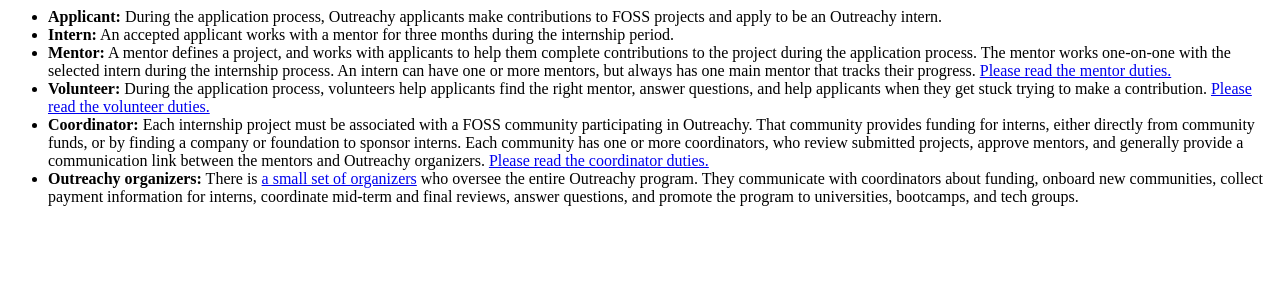
After one commit to outreachy/website, a Django app: template home/templates/home/roles.html in a window 1280 px wide. The commit adds this page. Shown: the top 300 px of the page. Run offline with Django 3.2, Linux system fonts and the light colour scheme; the template is opened without the code that fills it, so the values that code supplies are empty.

Commit message:
Put Outreachy roles and timeline on both overview and community page.
Mentors may be sent to their FOSS community page to sign up, and they
need to have the information duplicated from the main CFP page.

```diff
--- /dev/null
+++ b/home/templates/home/roles.html
@@ -0,0 +1,8 @@
+<ul>
+	<li><strong>Applicant:</strong> During the application process, Outreachy applicants make contributions to FOSS projects and apply to be an Outreachy intern.</li>
+	<li><strong>Intern:</strong> An accepted applicant works with a mentor for three months during the internship period.</li>
+	<li><strong>Mentor:</strong> A mentor defines a project, and works with applicants to help them complete contributions to the project during the application process. The mentor works one-on-one with the selected intern during the internship process. An intern can have one or more mentors, but always has one main mentor that tracks their progress. <a href="/mentor/#mentor">Please read the mentor duties.</a></li>
+	<li><strong>Volunteer:</strong> During the application process, volunteers help applicants find the right mentor, answer questions, and help applicants when they get stuck trying to make a contribution. <a href="/mentor/#volunteer">Please read the volunteer duties.</a></li>
+	<li><strong>Coordinator:</strong> Each internship project must be associated with a FOSS community participating in Outreachy. That community provides funding for interns, either directly from community funds, or by finding a company or foundation to sponsor interns. Each community has one or more coordinators, who review submitted projects, approve mentors, and generally provide a communication link between the mentors and Outreachy organizers. <a href="/mentor/#coordinator">Please read the coordinator duties.</a></li>
+	<li><strong>Outreachy organizers:</strong> There is <a href="/contact/">a small set of organizers</a> who oversee the entire Outreachy program. They communicate with coordinators about funding, onboard new communities, collect payment information for interns, coordinate mid-term and final reviews, answer questions, and promote the program to universities, bootcamps, and tech groups.</li>
+</ul>
```
Also changed, not shown: home/templates/home/community_cfp.html (+7 -12 lines), home/templates/home/community_read_only.html (+7 -3 lines), home/templates/home/mentor-timeline.html (added, +11 -0 lines).
